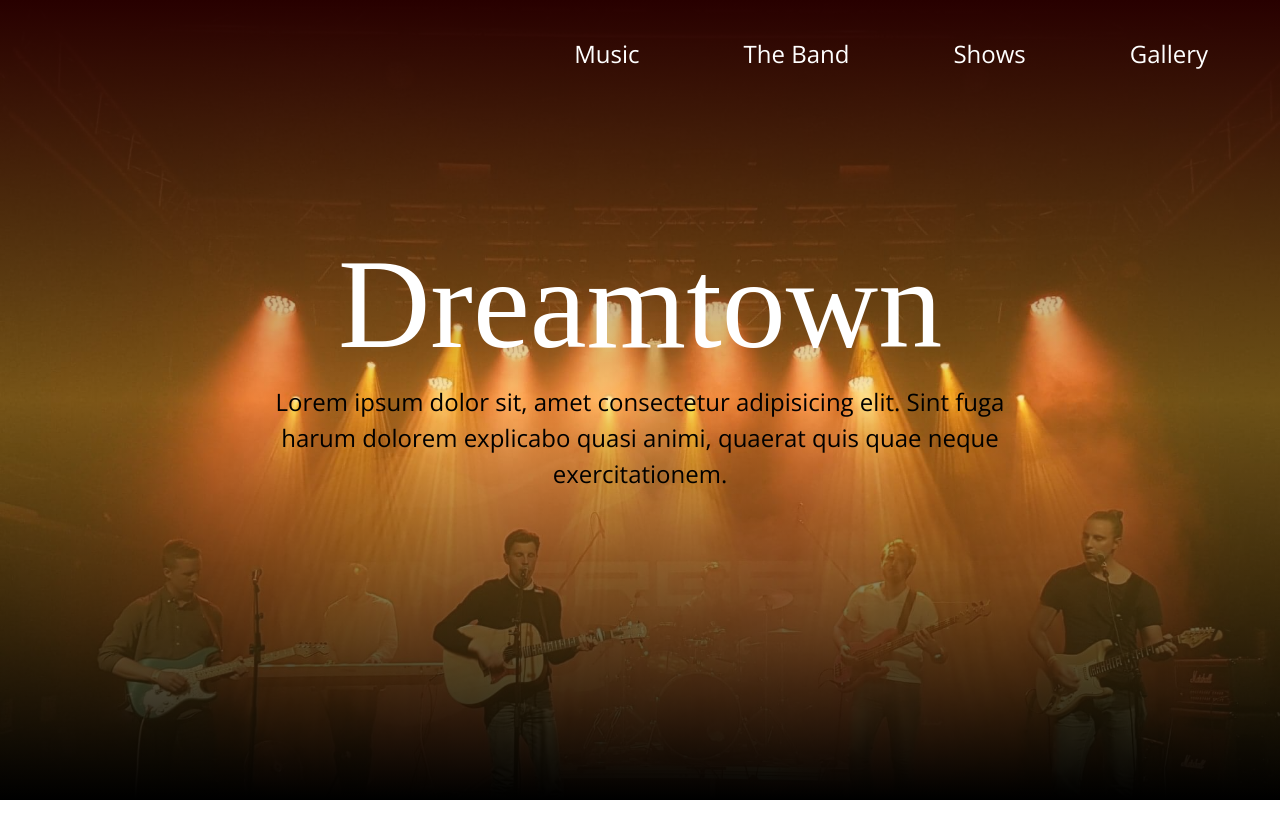
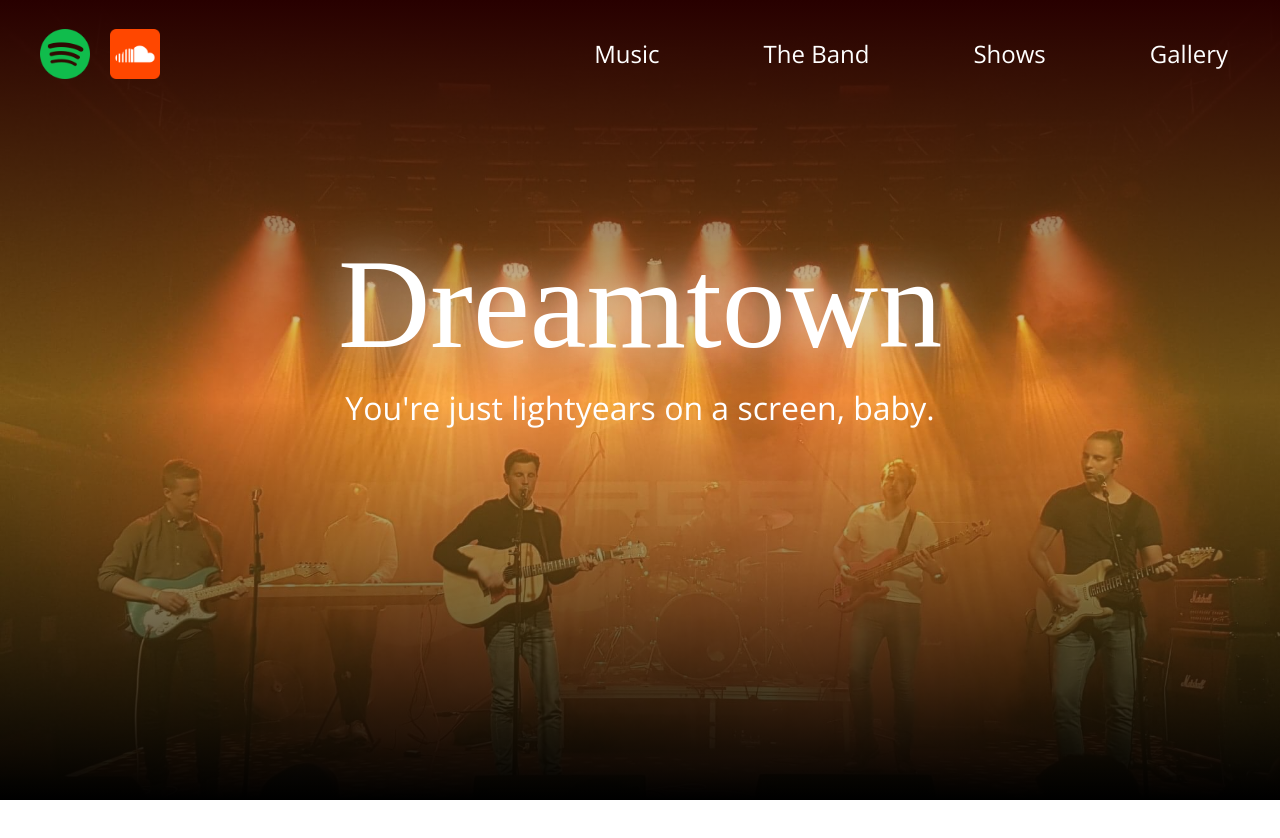
Before and after one commit to Storchillarn/dreamtown, a website built with webpack: page src/index.html in a window 1280 px wide. Shown: the top 838 px of the page. Built offline with nearby package versions, Linux system fonts and the light colour scheme; a web font is replaced by a local one.

Commit message:
Add more header effects and icon images

```diff
--- a/src/index.html
+++ b/src/index.html
@@ -9,17 +9,22 @@
 <body>
   <div class="nav-container">
     <nav class="main-nav">
-      <a class="main-nav__link">Music</a>
-      <a class="main-nav__link">The Band</a>
-      <a class="main-nav__link">Shows</a>
-      <a class="main-nav__link">Gallery</a>
+      <div class="icon-container">
+        <a href="https://open.spotify.com/artist/31Oe0saSe7U01lFP8fV2Lt" target="_blank"><img class="icon" src="./img/spotify-icon.png" alt="spotify follow" /></a>
+        <a href="https://soundcloud.com/dreamtownband" target="_blank"><img class="icon" src="./img/soundcloud-icon.png" alt="soundcloud follow" /></a>
+      </div>
+      <div class="link-container">
+        <a class="main-nav__link">Music</a>
+        <a class="main-nav__link">The Band</a>
+        <a class="main-nav__link">Shows</a>
+        <a class="main-nav__link">Gallery</a>
+      </div>
     </nav>
   </div>
   <header class="header --fade-in">
     <div class="header-text-container">
       <h1 class="header_heading">Dreamtown</h1>
-      <p class="header_subtitle">Lorem ipsum dolor sit, amet consectetur adipisicing elit. Sint fuga harum dolorem
-        explicabo quasi animi, quaerat quis quae neque exercitationem.</p>
+      <p class="header_subtitle">You're just lightyears on a screen, baby.</p>
     </div>
   </header>
   <section class="music">
--- a/src/index.js
+++ b/src/index.js
@@ -1,26 +1,31 @@
+import './img/soundcloud-icon.png';
+import './img/spotify-icon.png';
 import './img/background.jpg';
 import './main.sass';
 
 window.onload = () => {
 
     let scrolling = false;
+    let swoop = false;
 
     const nav = document.querySelector('NAV');
+    const mainHeading = document.querySelector('h1[class="header_heading"]');
 
     window.addEventListener('scroll', () => scrolling = true);
 
     setInterval(() => {
         if (scrolling) {
             scrolling = !scrolling;
-            scrollHandler(nav);
+            navScrollHandler(nav);
+            headingScrollHandler(mainHeading);
         }
-    }, 250);
+    }, 100);
 
-    let swoop = false;
 
-    function scrollHandler(elem) {
+    function navScrollHandler(elem) {
         if (window.scrollY >= 100) {
             elem.classList.add('main-nav-scroll');
+            elem.classList.remove('--swoop');
             swoop = true;
         }
         else if (window.scrollY < 100) {
@@ -31,4 +36,17 @@ window.onload = () => {
             }
         }
     }
+
+    function headingScrollHandler(elem) {
+        if (window.scrollY > 5) {
+            let blur = (window.scrollY / 10);
+            let blurFilter = `blur(${blur}px)`;
+            elem.style.filter = blurFilter;
+        }
+        else if (window.scrollY <= 5) {
+            blur = 0;
+            let blurFilter = `blur(${blur}px)`;
+            elem.style.filter = blurFilter;
+        }
+    }
 }
--- a/src/styles/_module_header.sass
+++ b/src/styles/_module_header.sass
@@ -4,10 +4,10 @@
     transition: all 1s ease-in-out
     background-image: linear-gradient(to bottom, rgba(40,0,0,1), rgba(255, 200, 50, 0.4), rgba(0,0,0,1)), url("./img/background.jpg")
     background-size: cover
-    background-position: bottom
-    background-attachment: fixed
+    background-position: top
 
 .header-text-container
+    color: white
     position: relative
     text-align: center
     top: 30%
@@ -15,25 +15,27 @@
 .header_heading
     font-family: $font-stack-primary
     font-size: 10vw
-    text-shadow: 1px 1px 50px rgba(255,255,255,0.05)
-    color: white
+    text-shadow: 1px 1px 50px rgba(255,255,255,0.9)
 
 .header_subtitle
     width: 60%
     margin: 1rem auto
-    font-size: 1.5rem
+    font-size: 2rem
     line-height: 1.5
     font-family: $font-stack-secondary
 
 .--fade-in
     animation: fadeIn 15s ease-in-out 0s infinite
 
+.--blurred
+    filter: blur(15px)
+
 @keyframes fadeIn
     0%
-        background-position: 50% 100%
+        background-position: 50% 0%
     33%
-        background-position: 100% 0%
+        background-position: 100% 50%
     66%
-        background-position: 0% 50%
+        background-position: 0% 100%
     100%
-        background-position: 50% 100%
+        background-position: 50% 0%
--- a/src/styles/_module_main-nav.sass
+++ b/src/styles/_module_main-nav.sass
@@ -7,15 +7,27 @@
     width: 100%
     display: flex
     flex-flow: row nowrap
-    justify-content: flex-end
+    justify-content: space-between
+    align-items: center
     position: absolute
     padding-top: 20px
 
-.--swoop
-    animation: main-menu-swoop 0.6s ease-in-out 0s 1
+.icon-container
+    display: inline-flex
+    flex-flow: row nowrap
+    justify-self: flex-start
 
-.main-nav :last-child
-    margin-right: 40px
+.icon-container :first-child
+    margin-left: 20px
+
+.icon
+    width: 50px
+
+.link-container
+    display: inline-flex
+    flex-flow: row nowrap
+    justify-self: flex-end
+
 
 .main-nav__link
     font-family: $font-stack-secondary
@@ -27,6 +39,7 @@
     padding: 20px 30px
     margin: 0px 20px
     border: 2px solid transparent
+    border-bottom: 4px solid transparent
     border-radius: 50px
 
 .main-nav-scroll
@@ -39,14 +52,14 @@
 .main-nav-scroll :last-child
     margin-right: 0px
 
-.main-nav-scroll > .main-nav__link
+.main-nav-scroll .main-nav__link
     color: black
     border: 2px solid transparent
     border-bottom: 5px solid transparent
     padding: 20px 30px
     margin: 0
 
-.main-nav-scroll > .main-nav__link:hover
+.main-nav-scroll .main-nav__link:hover
     animation: underline-black 0.5s linear 0s 1
     transition: border 1s linear 0.6s
     transition: border-radius 0.5s linear 0s
@@ -91,3 +104,6 @@
         transform: translate(-100%, 0%)
     100%
         transform: translate(0%, 0%)
+
+.--swoop
+    animation: main-menu-swoop 0.6s ease-in-out 0s 1
--- a/webpack.config.dev.js
+++ b/webpack.config.dev.js
@@ -1,12 +1,14 @@
 const path = require('path');
 const merge = require('webpack-merge');
 const common = require('./webpack.config.common.js');
-const HtmlWebpackPlugin = require('html-webpack-plugin');
-const { CleanWebpackPlugin } = require('clean-webpack-plugin');
 
 module.exports = merge(common, {
     mode: 'development',
     devtool: 'inline-source-map',
+    devServer: {
+        contentBase: path.resolve(__dirname, 'src'),
+        publicPath: '/'
+    },
     module: {
         rules: [
             {
--- a/webpack.config.prod.js
+++ b/webpack.config.prod.js
@@ -1,9 +1,7 @@
 const path = require('path');
 const merge = require('webpack-merge');
 const common = require('./webpack.config.common.js');
-const HtmlWebpackPlugin = require('html-webpack-plugin');
 const MiniCssExtractPlugin = require('mini-css-extract-plugin');
-const { CleanWebpackPlugin } = require('clean-webpack-plugin');
 
 module.exports = merge(common, {
     mode: 'production',
```
Also changed, not shown: src/img/soundcloud-icon.png (added), src/img/spotify-icon.png (added).
